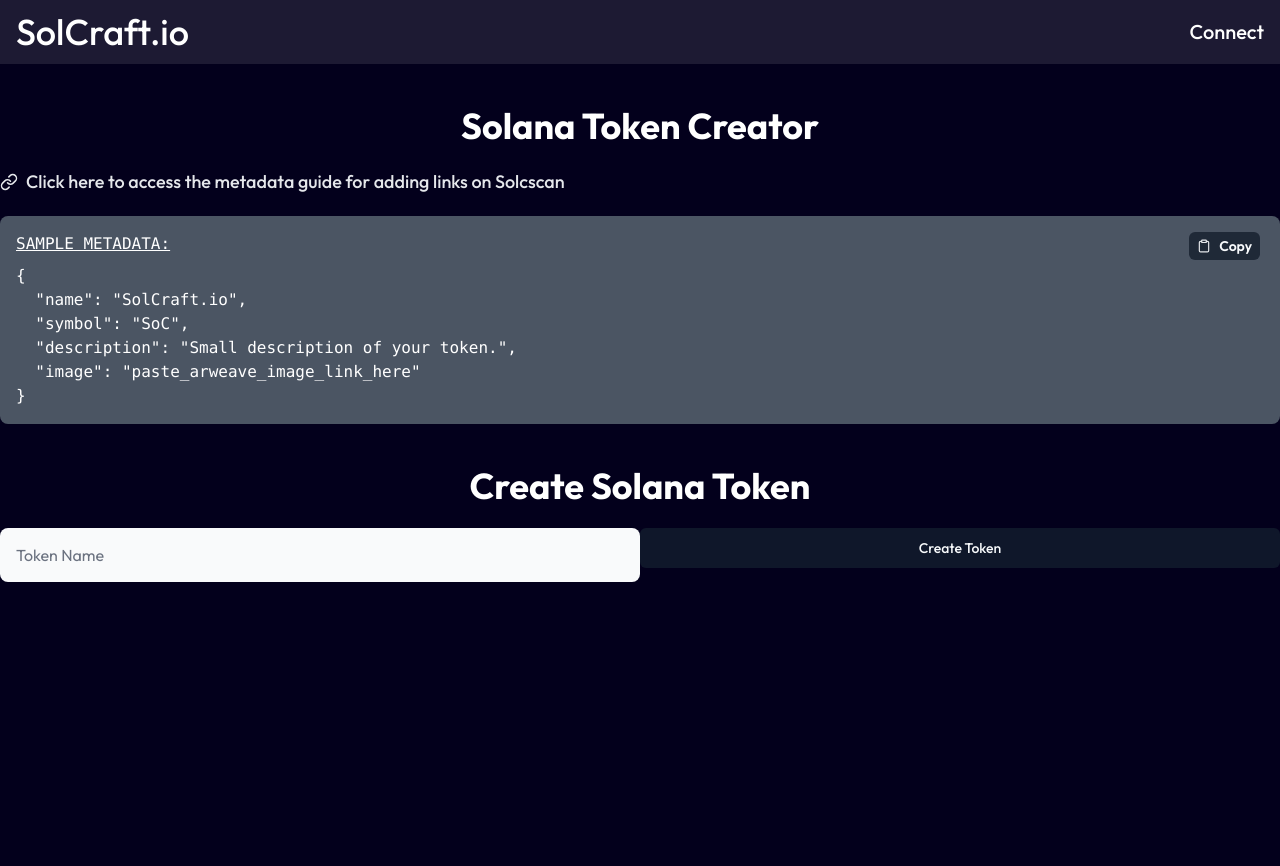
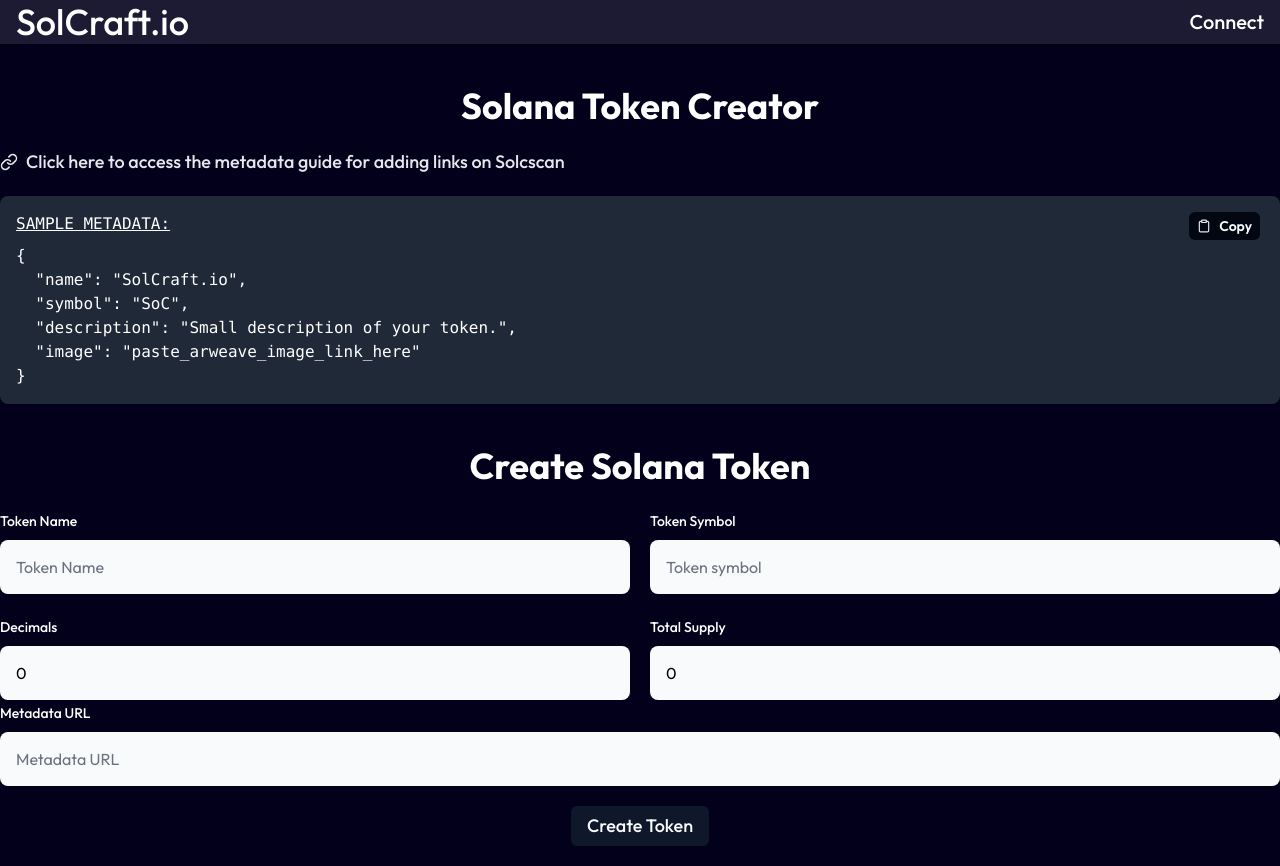
Before and after one commit to Vishwa9011/solcraft, a Next.js app: page / in a window 1280 px wide. Before the commit the page ends 800 px from the top, so only its background shows below. Built offline with nearby package versions, Linux system fonts and the light colour scheme.

Commit message:
form validation completed using zod

```diff
--- a/src/components/shared/CodeBlock.tsx
+++ b/src/components/shared/CodeBlock.tsx
@@ -16,8 +16,8 @@
   const { isCopied, onCopy } = useCopyToClipboard();
 
   return (
-    <div className="relative flex flex-col p-4 bg-gray-600 rounded-lg">
-      <Button onClick={onCopy(code)} className="absolute flex items-center gap-2 p-1 px-2 ml-auto bg-gray-800 rounded-md h-7 right-5 p-semibold-14">
+    <div className="relative flex flex-col p-4 bg-gray-800 rounded-lg">
+      <Button onClick={onCopy(code)} className="absolute flex items-center gap-2 p-1 px-2 ml-auto bg-gray-950 rounded-md h-7 right-5 p-semibold-14">
         {isCopied ? <FaClipboardCheck className="text-green-500" /> : <LuClipboard className="text-gray-200" />}
         {isCopied ? "Copied" : "Copy"}
       </Button>
--- a/src/components/shared/CreateTokenForm.tsx
+++ b/src/components/shared/CreateTokenForm.tsx
@@ -1,22 +1,103 @@
+"use client";
+
 import * as z from "zod";
 import { Input } from "../ui/input";
 import SubmitButton from "./SubmitButton";
 import { tokenSchema } from "@/lib/validator";
+import { useForm } from "react-hook-form";
+import { zodResolver } from "@hookform/resolvers/zod";
+import { tokenDefaultValues } from "@/constants";
+import { FormControl, FormDescription, FormField, FormItem, FormLabel, FormMessage, Form } from "../ui/form";
 
 const CreateTokenForm = () => {
 
+  const form = useForm<z.infer<typeof tokenSchema>>({
+    resolver: zodResolver(tokenSchema),
+    defaultValues: tokenDefaultValues
+  });
+
+
   async function onSubmit(values: z.infer<typeof tokenSchema>) {
-    console.log(values);
+    console.log('values: ', values);
   }
-
 
   return (
     <div className="">
-      <form action="" className="grid grid-cols-2">
-        <Input placeholder="Token Name" className="input-field" />
+      <Form {...form}>
+        <form onSubmit={form.handleSubmit(onSubmit)}>
+          <div className="grid grid-cols-2 gap-5">
+            <FormField
+              control={form.control}
+              name="name"
+              render={({ field }) => (
+                <FormItem>
+                  <FormLabel>Token Name</FormLabel>
+                  <FormControl className="w-full">
+                    <Input placeholder="Token Name" {...field} className="input-field" />
+                  </FormControl>
+                  <FormMessage />
+                </FormItem>
+              )}
+            />
+            <FormField
+              control={form.control}
+              name="symbol"
+              render={({ field }) => (
+                <FormItem>
+                  <FormLabel>Token Symbol</FormLabel>
+                  <FormControl className="w-full">
+                    <Input placeholder="Token symbol" {...field} className="input-field" />
+                  </FormControl>
+                  <FormMessage />
+                </FormItem>
+              )}
+            />
+            <FormField
+              control={form.control}
+              name="decimals"
+              render={({ field }) => (
+                <FormItem>
+                  <FormLabel>Decimals</FormLabel>
+                  <FormControl className="w-full">
+                    <Input type="number" placeholder="Decimals" {...field} className="input-field" />
+                  </FormControl>
+                  <FormMessage />
+                </FormItem>
+              )}
+            />
+            <FormField
+              control={form.control}
+              name="totalSupply"
+              render={({ field }) => (
+                <FormItem>
+                  <FormLabel>Total Supply</FormLabel>
+                  <FormControl className="w-full">
+                    <Input type="number" placeholder="Total Supply" {...field} className="input-field" />
+                  </FormControl>
+                  <FormMessage />
+                </FormItem>
+              )}
+            />
+          </div>
+          <FormField
+            control={form.control}
+            name="metadataUrl"
+            render={({ field }) => (
+              <FormItem>
+                <FormLabel>Metadata URL</FormLabel>
+                <FormControl className="w-full">
+                  <Input type="url" placeholder="Metadata URL" {...field} className="input-field" />
+                </FormControl>
+                <FormMessage />
+              </FormItem>
+            )}
+          />
+          <div className="flex justify-center mt-5">
+            <SubmitButton className="p-medium-18" text="Create Token" loadingText="Creating..." />
+          </div>
+        </form>
+      </Form>
 
-        <SubmitButton text="Create Token" loadingText="Creating..." />
-      </form>
     </div>
   );
 }
--- a/src/components/shared/SubmitButton.tsx
+++ b/src/components/shared/SubmitButton.tsx
@@ -1,18 +1,20 @@
 "use client";
 
 import { useFormStatus } from "react-dom";
-import { Button } from "../ui/button";
+import { Button, ButtonProps } from "../ui/button";
 import Loader from "./Loader";
+import { cn } from "@/lib/utils/utils";
 
-interface SubmitButtonProps {
+interface SubmitButtonProps extends ButtonProps {
   text?: string;
   loadingText?: string;
+  className?: string;
 }
 
-const SubmitButton = ({ text = "Submit", loadingText = "Submitting" }: SubmitButtonProps) => {
+const SubmitButton = ({ text = "Submit", loadingText = "Submitting", className, ...rest }: SubmitButtonProps) => {
   const { pending } = useFormStatus()
   return (
-    <Button className="flex gap-2">
+    <Button className={cn("flex gap-2", className)} {...rest}>
       {pending && <Loader />}
       {pending ? loadingText : text}
     </Button>
--- a/src/lib/validator/index.ts
+++ b/src/lib/validator/index.ts
@@ -1,11 +1,15 @@
 import * as z from "zod";
 
 export const tokenSchema = z.object({
-  name: z.string({ required_error: "Token name is required" }).min(1),
-  symbol: z.string({ required_error: "Token symbol is required" }).min(1),
-  totalSupply: z.string({ required_error: "Token total supply is required" }).min(1),
-  decimals: z.number({ required_error: "Token decimals is required" })
+  name: z.string().min(1, { message: "Token name is required" }),
+  symbol: z.string().min(1, { message: "Token symbol is required" }),
+  totalSupply: z.coerce.number()
+    .gt(0, { message: "Token total supply must be greater than 0" }),
+  decimals: z.coerce.number()
+    .gte(0, { message: "Token decimals must be greater than or equal to 0" })
     .lte(9, { message: "Token decimals must be less than or equal to 9" }),
-  metadataUrl: z.string({ required_error: "Token metadata URL is required" })
+  metadataUrl: z.string()
     .url({ message: "Token metadata URI must be a valid URL" }),
-})
+});
+
+export type TokenSchema = z.infer<typeof tokenSchema>;
```
Also changed, not shown: src/components/ui/form.tsx (+1 -6 lines), src/lib/types/index.ts (added, +9 -0 lines).
